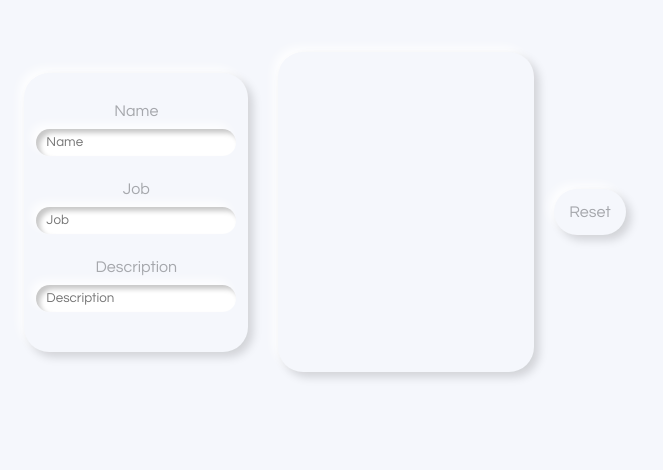
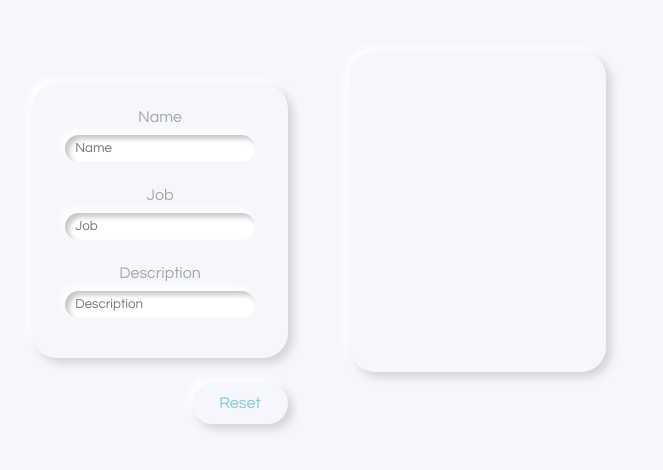
Before and after one commit to mgracesb/form-functionality, a React (Create React App) app: page / in a window 1280 px wide. Shown: the part 188-658 px from the top of the page, without its empty margins (305-968 px from the left). Built offline with nearby package versions, Linux system fonts and the light colour scheme.

Commit message:
add styles

```diff
--- a/src/App.css
+++ b/src/App.css
@@ -7,28 +7,28 @@
 
 .wrapper {
   height: 100vh;
-  width: 100%;
-  padding: 80px;
+  width: 100vw;
   display: flex;
   justify-content: center;
   align-items: center;
   background-color: #f5f7fc;
 }
-
-.App {
+.box {
+  height: 40vh;
+  width: 20vw;
+  padding: 2em;
   display: flex;
   flex-direction: column;
-  justify-content: center;
-  align-items: center;
-  align-content: center;
+  align-items: flex-end;
+  background-color: #f5f7fc;
 }
 
 form {
-  width: 20%;
+  width: 20vw;
   font-size: 1em;
   color: #a5a7ac;
   background-color: #f5f7fc;
-  padding: 15px;
+  padding: 5%;
   padding-bottom: 30px;
   border-radius: 25px;
   border: 0;
@@ -41,7 +41,7 @@ form {
 }
 input {
   color: rgb(71, 185, 219);
-  width: 200px;
+  width: 80%;
   height: 27px;
   margin: 10px;
   padding: 10px;
@@ -52,10 +52,11 @@ input {
 }
 
 p {
-  padding: 30px;
+  padding: 2em;
   margin-left: 30px;
   width: 20vw;
   height: 40vh;
+  line-height: 20px;
   font-size: 1em;
   color: #a5a7ac;
   background: #f5f7fc;
@@ -70,12 +71,13 @@ label {
 }
 
 .resetForm {
-  margin: 20px;
+  margin-top: 25px;
+  width: 50%;
   font-size: 1em;
-  color: #a5a7ac;
+  color: #81ccd1;
   background: #f5f7fc;
-  padding: 15px;
-  border-radius: 25px;
+  padding: 0.8em;
+  border-radius: 1.5em;
   border: 0;
   box-shadow: 5px 5px 10px rgba(0, 0, 0, 0.15),
     -5px -5px 10px rgba(255, 255, 255, 0.85);
--- a/src/components/App.js
+++ b/src/components/App.js
@@ -8,7 +8,7 @@ class App extends React.Component {
     super(props);
 
     this.changeInputValue = this.changeInputValue.bind(this);
-    // this.resetEverything = this.resetEverything.bind(this);
+    this.resetEverything = this.resetEverything.bind(this);
     this.state = { name: "", job: "", description: "" };
     this.startPoint = this.state;
   }
@@ -26,18 +26,13 @@ class App extends React.Component {
   render() {
     return (
       <div className="wrapper">
+        <div className="box">
           <Form
             name={this.state.name}
             job={this.state.job}
             description={this.state.description}
             changeInputValue={this.changeInputValue}
           />
-        <Preview
-          name={this.state.name}
-          job={this.state.job}
-          description={this.state.description}
-        />
-
           <button
             type="button"
             className="resetForm"
@@ -46,6 +41,12 @@ class App extends React.Component {
             Reset
           </button>
         </div>
+        <Preview
+          name={this.state.name}
+          job={this.state.job}
+          description={this.state.description}
+        />
+      </div>
     );
   }
 }
```
Lines whose indentation alone changed are shown as unchanged.
